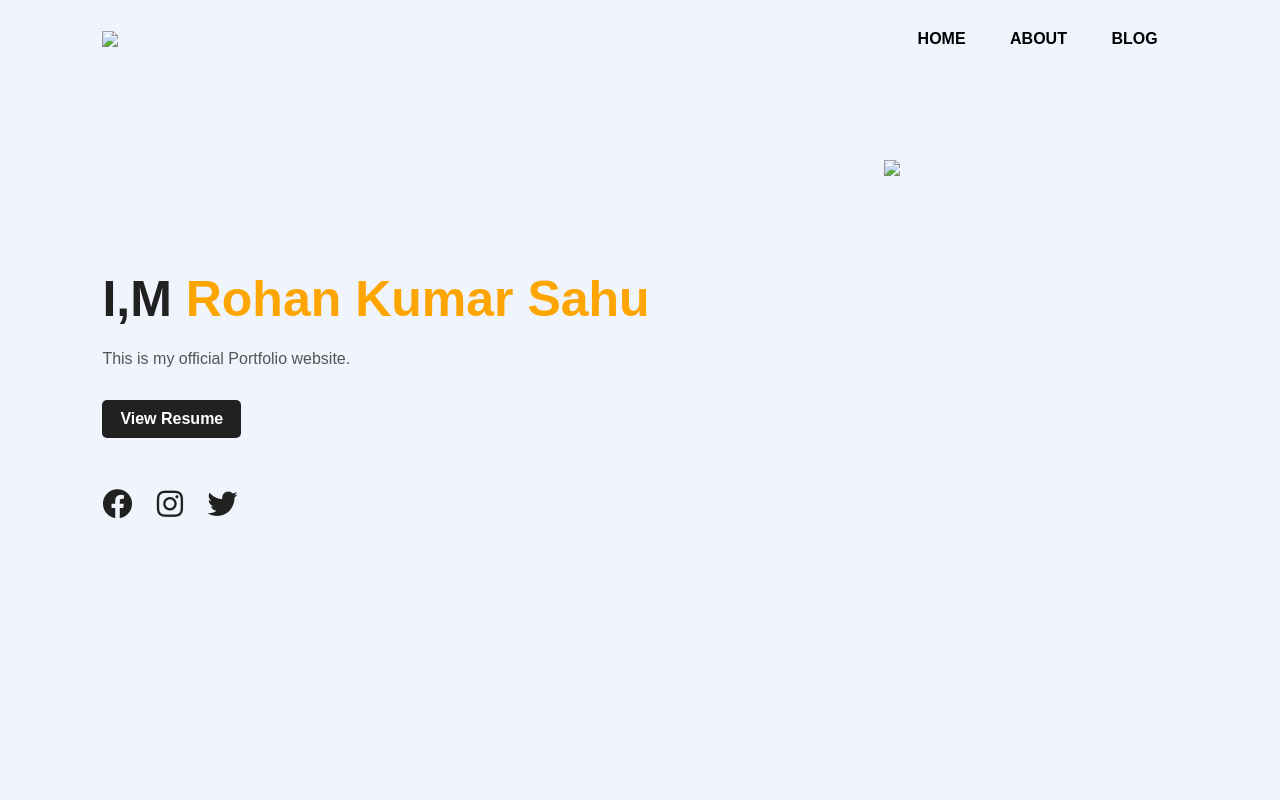
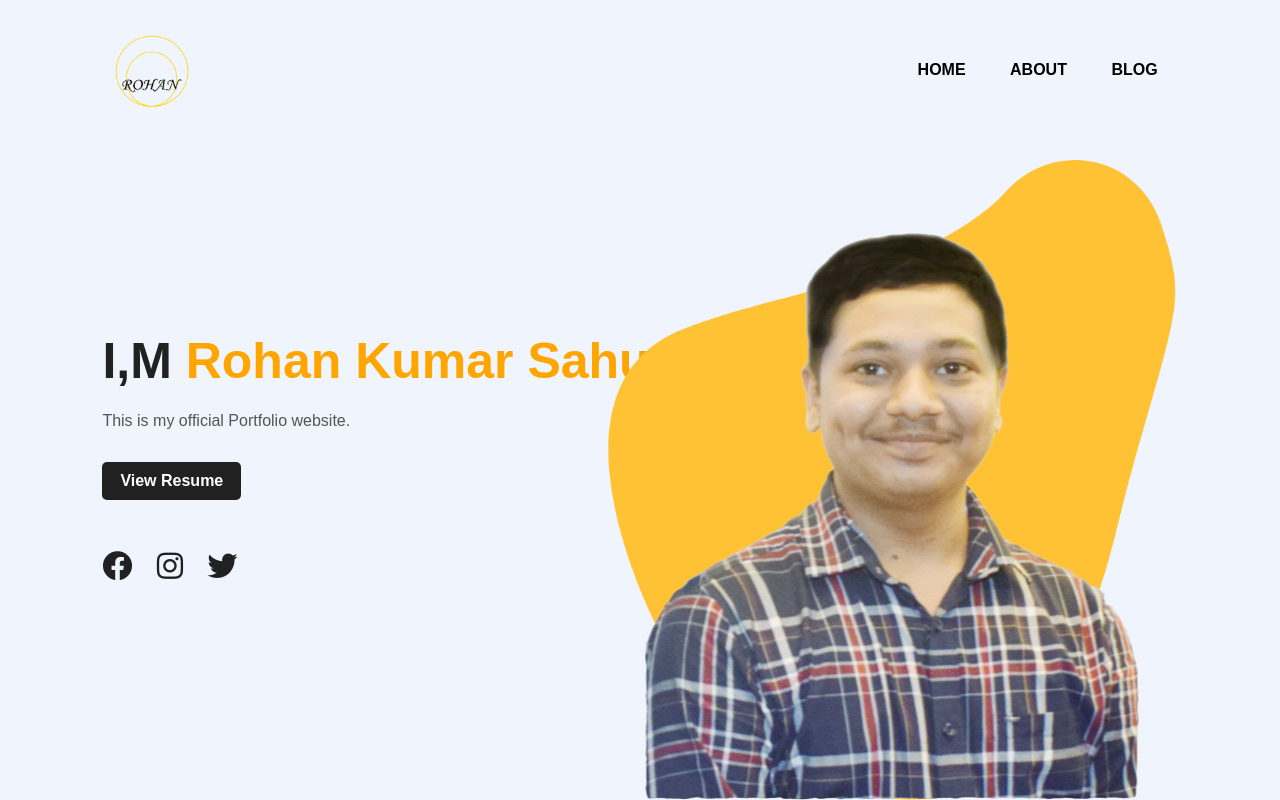
Before and after one commit to Rohan-kumar-sahu/portfolio, a plain HTML site: page index.html in a window 1280 px wide. Drawn offline with Linux system fonts and the light colour scheme.

Commit message:
Update index.html

```diff
--- a/index.html
+++ b/index.html
@@ -11,7 +11,7 @@
 <body>
     <div class="hero">
         <nav>
-            <img src="images/logos.png" class="logo">
+            <img src="logos.png" class="logo">
             <ul>
                 <li><a href="#">HOME</a></li>
                 <li><a href="#">ABOUT</a></li>
@@ -24,8 +24,8 @@
             <a href="#">View Resume</a>
         </div>
         <div class="images">
-            <img src="images/shape.png" class="shape">
-            <img src="images/ROHAN.png" class="ROHAN">
+            <img src="shape.png" class="shape">
+            <img src="ROHAN.png" class="ROHAN">
         </div>
 
         <div class="social">
```
